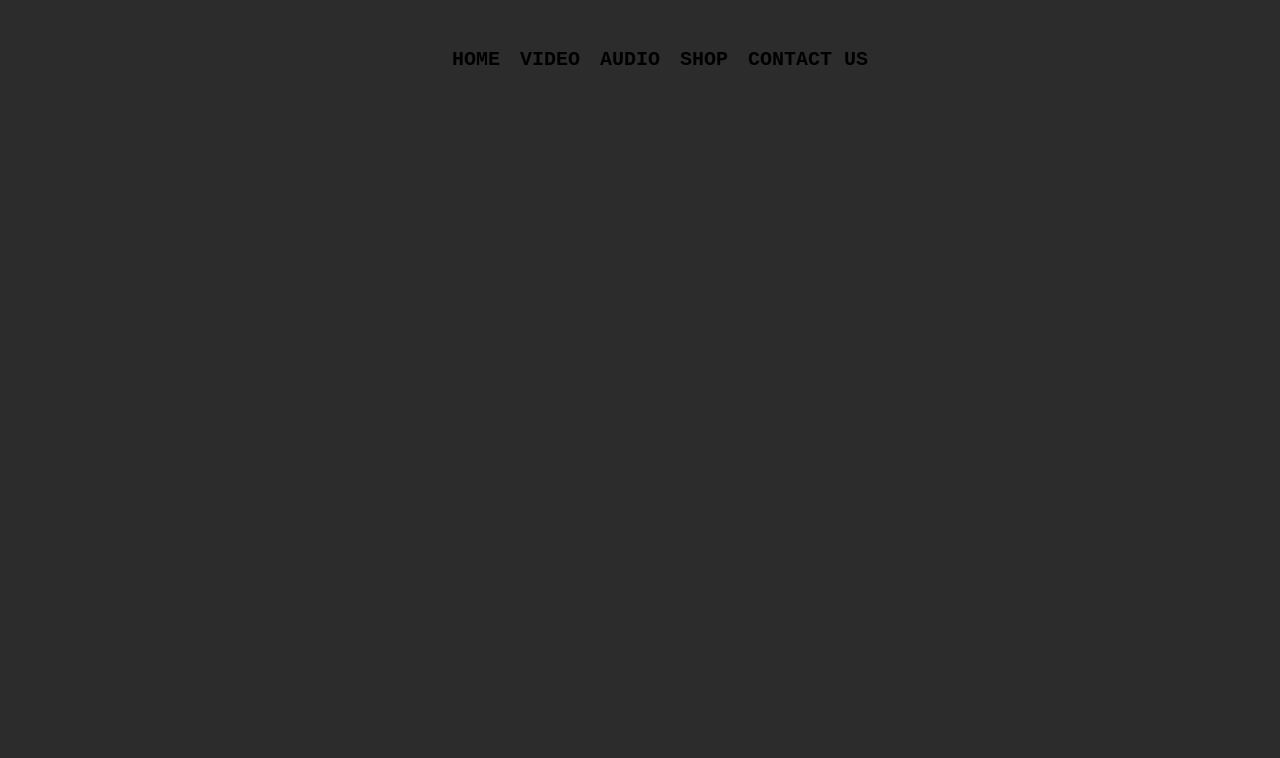
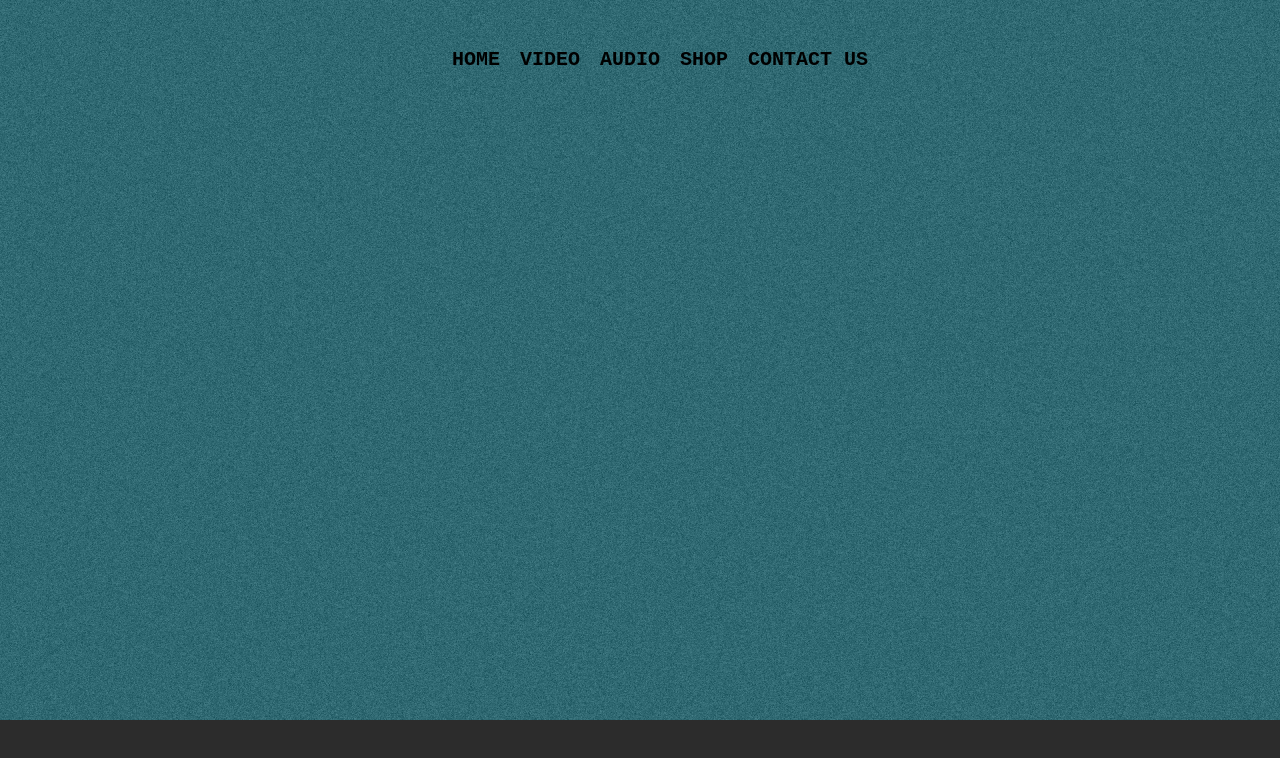
Before and after one commit to antitherapy/antitherapy, a plain HTML site: page index.html in a window 1280 px wide. Drawn offline with Linux system fonts and the light colour scheme.

Commit message:
Update style.css

```diff
--- a/style.css
+++ b/style.css
@@ -11,7 +11,7 @@ body {
   background-color: #2c2c2c;
   color: black;
   padding: 20px;
-  background-image: url("Images/Background.png");
+  background-image: url("Images/Background.jpg");
   background-repeat: no-repeat;
   background-size: cover;
 }
```
